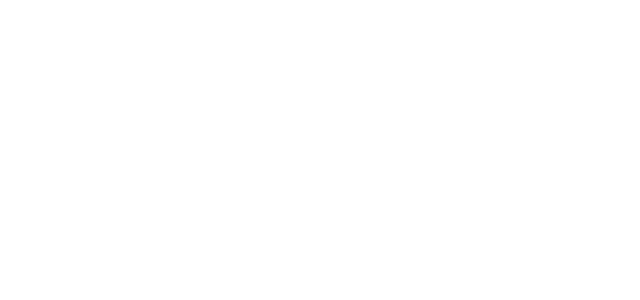
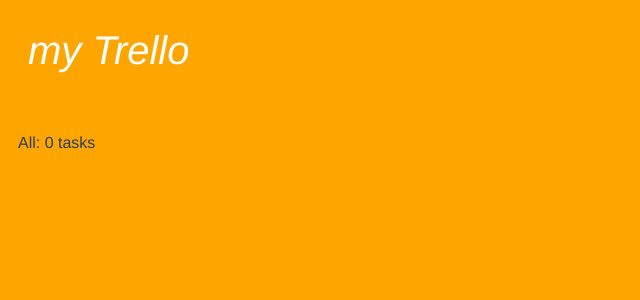
Before and after one commit to shodayuki/trello-vue, a Vue app: page / in a window 1280 px wide. Shown: the top 300 px of the page, without its empty margins (0-640 px from the left). Built offline with nearby package versions, Linux system fonts and the light colour scheme.

Commit message:
Boardコンポーネント作成

```diff
--- a/src/App.vue
+++ b/src/App.vue
@@ -1,13 +1,16 @@
 <template>
   <div id="app">
+    <Board />
   </div>
 </template>
 
 <script>
+import Board from './components/Board.vue'
 
 export default {
   name: 'App',
   components: {
+    Board
   }
 }
 </script>
--- /dev/null
+++ b/src/assets/css/style.css
@@ -0,0 +1,25 @@
+html {
+  background-color: orange;
+  font-family: 'Avenir', Helvetica, Arial, 'system-ui', sans-serif;
+  -webkit-font-smoothing: antialiased;
+  -moz-osx-font-smoothing: grayscale;
+  color: #2c3e50;
+  width: 100%;
+  overflow-x: scroll;
+}
+
+header {
+  background-color: orange;
+  height: 70px;
+  color: white;
+  font-style: italic;
+  font-size: 40px;
+  text-align: left;
+  padding: 20px;
+}
+
+main {
+  padding: 0 10px;
+  width: calc(100% - 40px);
+  height: 100%;
+}
--- /dev/null
+++ b/src/components/Board.vue
@@ -0,0 +1,18 @@
+<template>
+  <div>
+    <header>my Trello</header>
+    <main>
+      <p class="info-line">All: 0 tasks</p>
+    </main>
+  </div>
+</template>
+
+<script>
+export default {
+
+}
+</script>
+
+<style>
+
+</style>
--- a/src/main.js
+++ b/src/main.js
@@ -1,6 +1,7 @@
 import Vue from 'vue'
 import App from './App.vue'
 import store from './store'
+import './assets/css/style.css'
 
 Vue.config.productionTip = false
 
```
